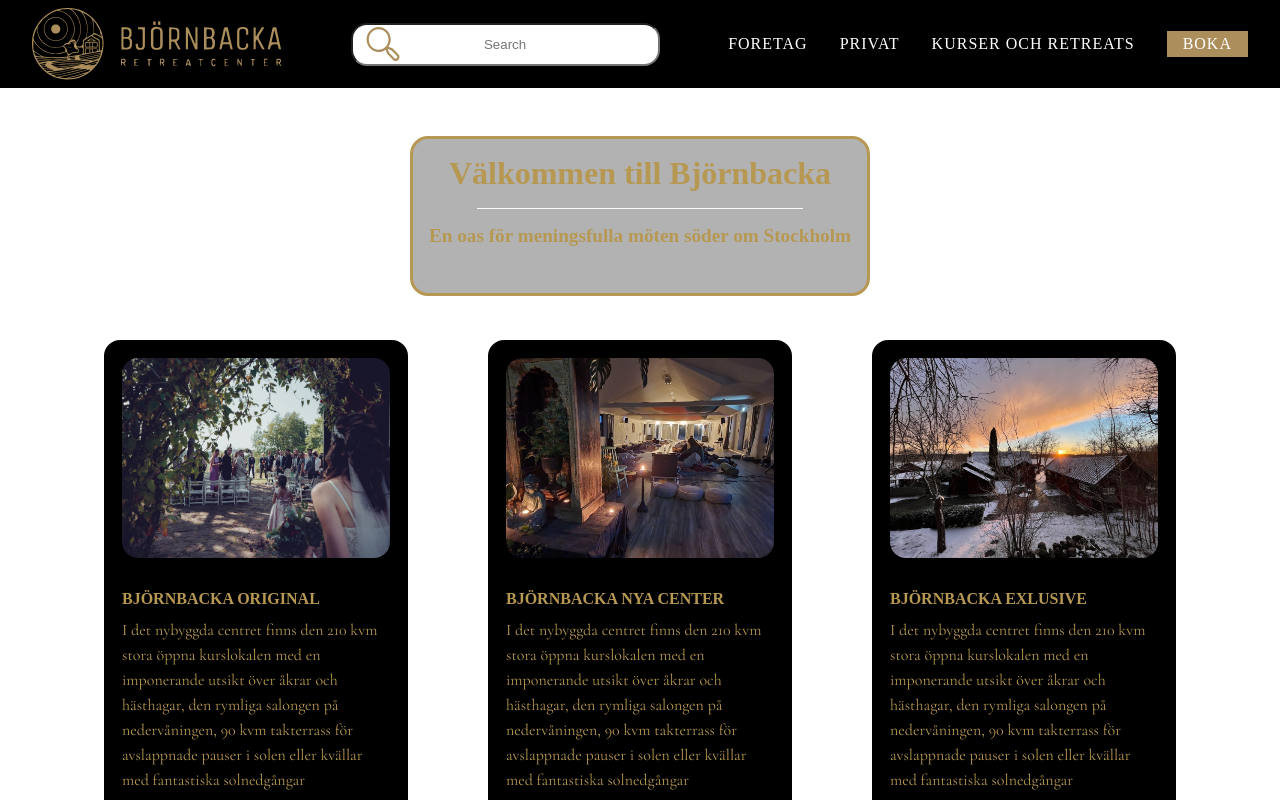
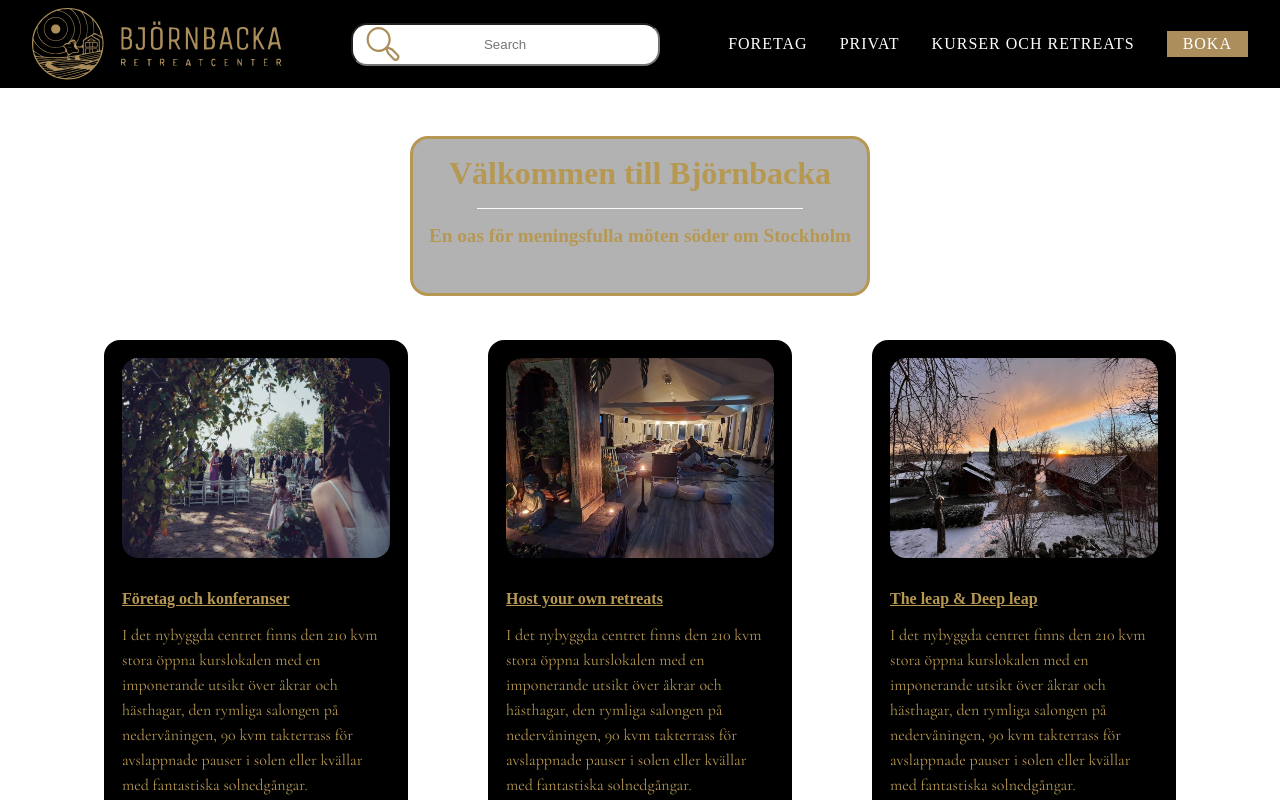
Before and after one commit to code-collaborate-fed24/bjornbacka, a React (Create React App) app: page / in a window 1280 px wide. Shown: the top 800 px of the page. Built offline with nearby package versions, Linux system fonts and the light colour scheme.

Commit message:
fixed margin on buttons & changed text in data.js

```diff
--- a/src/Data/card-component-data.js
+++ b/src/Data/card-component-data.js
@@ -5,25 +5,25 @@ import Pic3 from "../Assets/CardComponentImages/pic3.JPG";
 const CardData = [
   {
     id: 1,
-    title: "BJÖRNBACKA ORIGINAL",
+    title: "Företag och konferanser",
     description:
-      "I det nybyggda centret finns den 210 kvm stora öppna kurslokalen med en imponerande utsikt över åkrar och hästhagar, den rymliga salongen på nedervåningen, 90 kvm takterrass för avslappnade pauser i solen eller kvällar med fantastiska solnedgångar",
+      "I det nybyggda centret finns den 210 kvm stora öppna kurslokalen med en imponerande utsikt över åkrar och hästhagar, den rymliga salongen på nedervåningen, 90 kvm takterrass för avslappnade pauser i solen eller kvällar med fantastiska solnedgångar.",
     // "Sovrum, antal bäddar och andra utrymmen.I Björnbacka Original finns 7 unika sovrum med minst en säng i varje (räkna med att dela rum). Är det en person per säng blir det 17 platser. Av de 17 sängarna är 5 dubbelsängar.",
     image: Pic1,
   },
   {
     id: 2,
-    title: "BJÖRNBACKA NYA CENTER",
+    title: "Host your own retreats",
     description:
-      "I det nybyggda centret finns den 210 kvm stora öppna kurslokalen med en imponerande utsikt över åkrar och hästhagar, den rymliga salongen på nedervåningen, 90 kvm takterrass för avslappnade pauser i solen eller kvällar med fantastiska solnedgångar",
+      "I det nybyggda centret finns den 210 kvm stora öppna kurslokalen med en imponerande utsikt över åkrar och hästhagar, den rymliga salongen på nedervåningen, 90 kvm takterrass för avslappnade pauser i solen eller kvällar med fantastiska solnedgångar.",
     image: Pic3,
   },
   {
     id: 3,
-    title: "BJÖRNBACKA EXLUSIVE",
+    title: "The leap & Deep leap",
     description:
       // "Ni har hela Björnbacka till ert förfogande; både Original och Nya Centret, samtliga trädgårdar och fristående byggnader samt parkering. Sammanlagt 27 sängplatser.",
-      "I det nybyggda centret finns den 210 kvm stora öppna kurslokalen med en imponerande utsikt över åkrar och hästhagar, den rymliga salongen på nedervåningen, 90 kvm takterrass för avslappnade pauser i solen eller kvällar med fantastiska solnedgångar",
+      "I det nybyggda centret finns den 210 kvm stora öppna kurslokalen med en imponerande utsikt över åkrar och hästhagar, den rymliga salongen på nedervåningen, 90 kvm takterrass för avslappnade pauser i solen eller kvällar med fantastiska solnedgångar.",
     image: Pic2,
   },
 ];
--- a/src/components/CardComponents/carditems.css
+++ b/src/components/CardComponents/carditems.css
@@ -41,6 +41,7 @@
   padding-top: -55rem;
   color: #b69852;
   font-weight: bold;
+  text-decoration: underline;
 }
 
 .description-wrapper {
@@ -50,7 +51,7 @@
 .description {
   color: #b69852;
   font-size: 16px;
-  margin-top: -70px;
+  margin-top: -65px;
   width: 100%;
   line-height: 25px;
   font-family: CormorantGaramond-Regular;
@@ -60,7 +61,7 @@
   display: flex;
   justify-content: space-around;
   align-items: center;
-  margin-top: -10px;
+  margin-top: -50px;
 }
 
 .left-btn {
```
